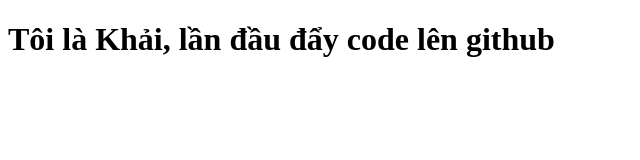
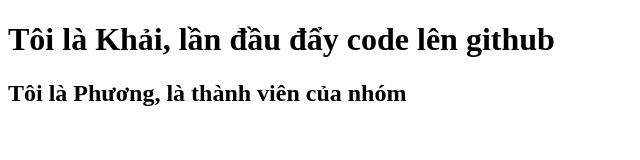
Before and after one commit to QuangKhai-dev/bc48_demogit, a plain HTML site: page index.html in a window 1280 px wide. Shown: the whole page, without its empty margins (0-640 px from the left). Drawn offline with Linux system fonts and the light colour scheme.

Commit message:
Đẩy lên lần thứ 2

```diff
--- a/index.html
+++ b/index.html
@@ -10,6 +10,7 @@
 
 <body>
   <h1>Tôi là Khải, lần đầu đẩy code lên github</h1>
+  <h2>Tôi là Phương, là thành viên của nhóm</h2>
 </body>
 
 </html>
```
